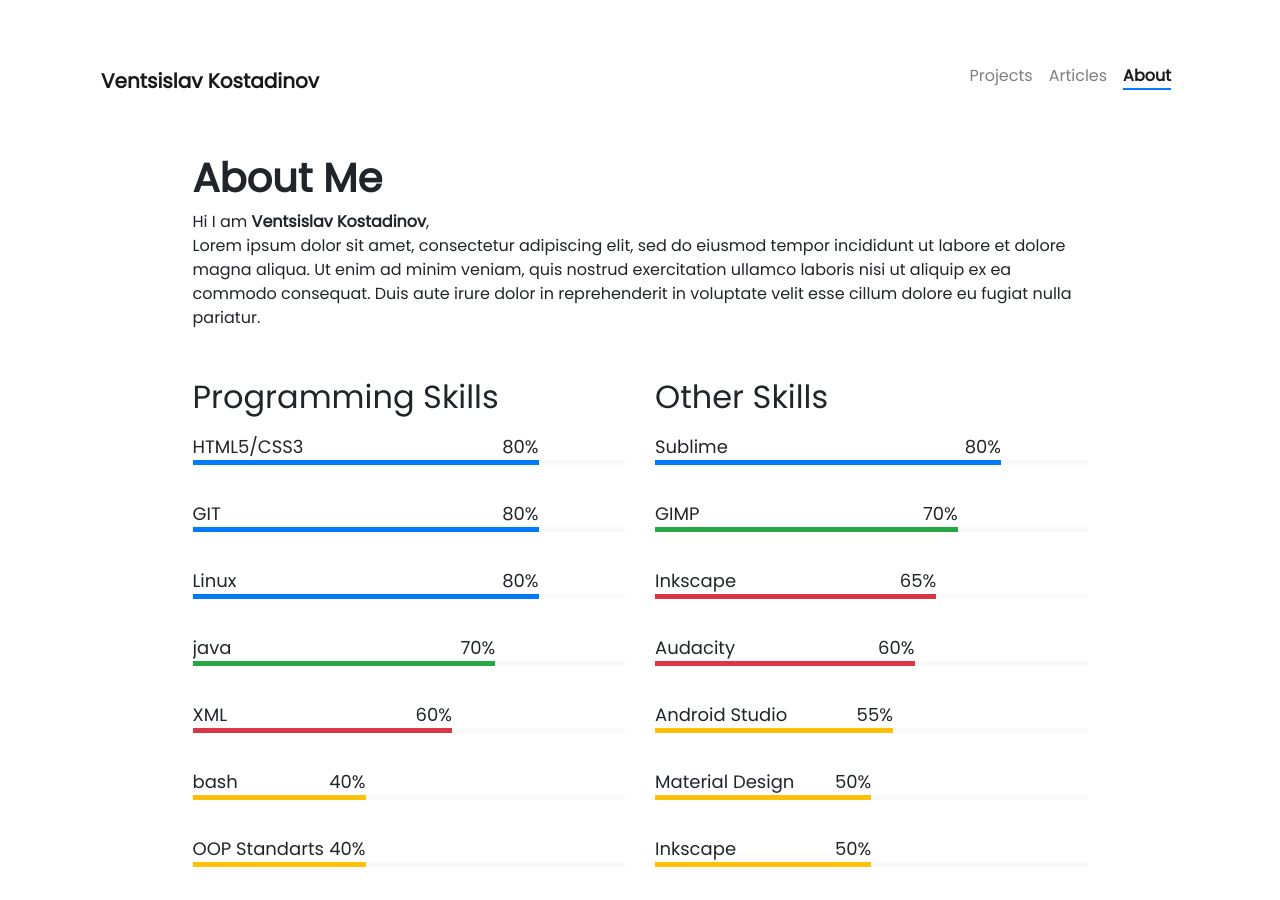
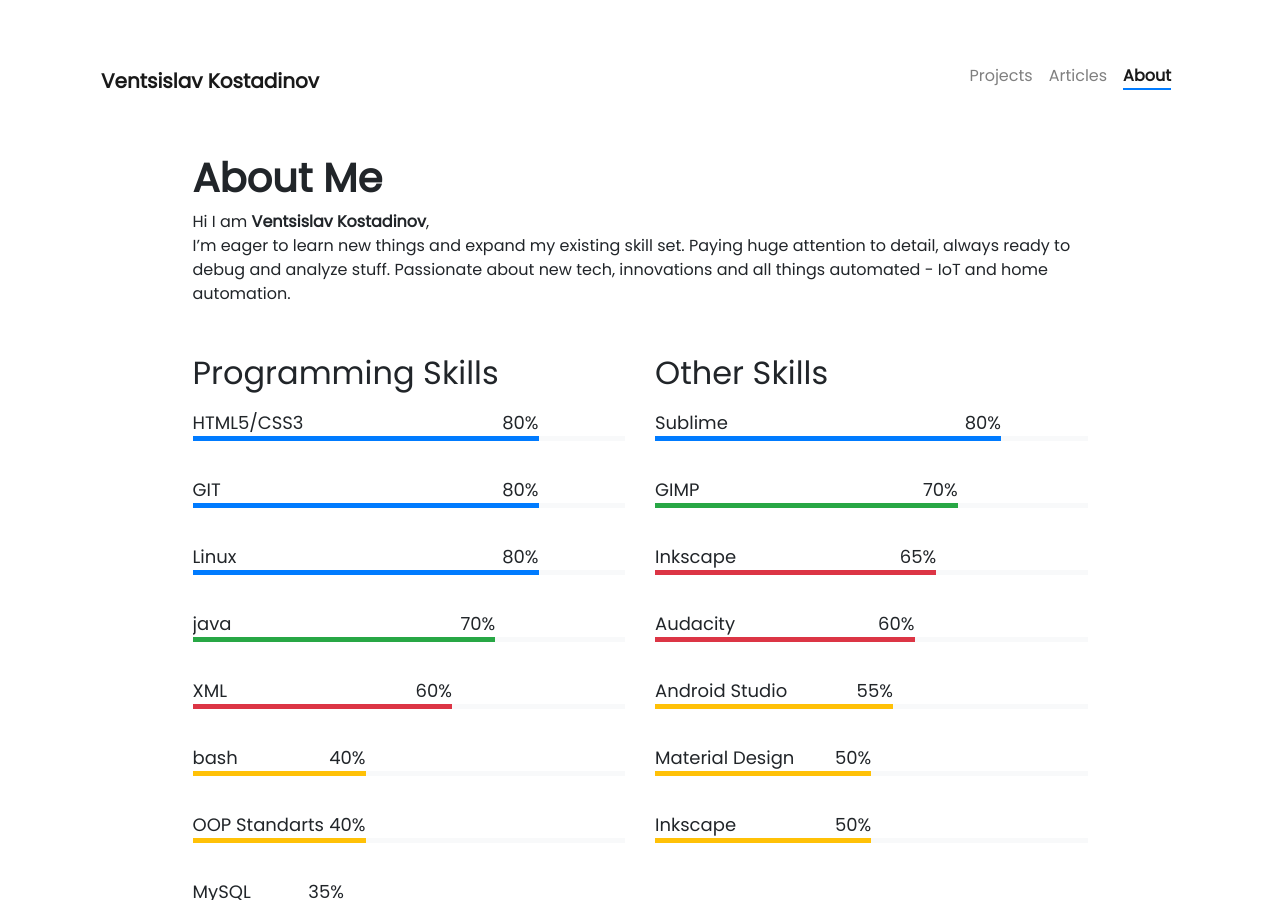
Before and after one commit to clappingmonkey/personal-site, a Jekyll site: the page built from pages/about.md, in a window 1280 px wide and 900 px high. Built offline with Jekyll 4.4.1, drawn with Linux system fonts in a browser that asks for light colours; nearby versions of some CDN libraries.

Commit message:
edited the about page

```diff
--- a/pages/about.md
+++ b/pages/about.md
@@ -8,7 +8,7 @@
 # **About Me**
 
 Hi I am **{{ site.author.name }}**,<br>
-Lorem ipsum dolor sit amet, consectetur adipiscing elit, sed do eiusmod tempor incididunt ut labore et dolore magna aliqua. Ut enim ad minim veniam, quis nostrud exercitation ullamco laboris nisi ut aliquip ex ea commodo consequat. Duis aute irure dolor in reprehenderit in voluptate velit esse cillum dolore eu fugiat nulla pariatur.
+I'm eager to learn new things and expand my existing skill set. Paying huge attention to detail, always ready to debug and analyze stuff. Passionate about new tech, innovations and all things automated - IoT and home automation.
 
 <div class="row">
 {% include about/skills.html title="Programming Skills" source=site.data.programming-skills %}
```
